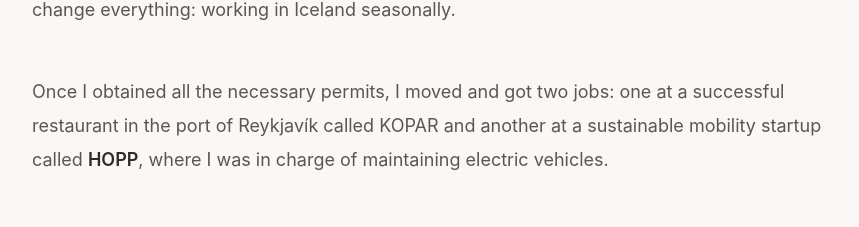
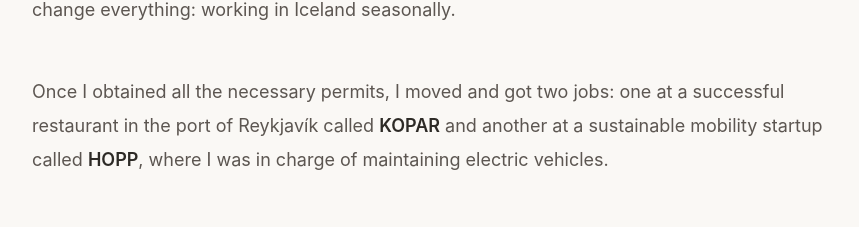
Before and after one commit to aitor191/portfolio, a Next.js app: page /about in a window 1280 px wide. Shown: the part 790-1017 px from the top of the page, without its empty margins (82-941 px from the left). Built offline with nearby package versions, Linux system fonts and the light colour scheme; no server answers.

Commit message:
Corregido error de estilo la sección 'Sobre mí'

```diff
--- a/app/components/aboutContent.tsx
+++ b/app/components/aboutContent.tsx
@@ -3,7 +3,8 @@
 import { useLanguage } from "../contexts/languageContext";
 import { PageIntro } from "./pageIntro";
 
-const COMPANY_NAME = 'HOPP';
+const COMPANY_HOPP = 'HOPP';
+const COMPANY_KOPAR = 'KOPAR';
 
 export function AboutContent() {
   const { t } = useLanguage();
@@ -22,7 +23,7 @@
           <p>{t.about.story1}</p>
           <p>{t.about.story2}</p>
           <p>
-            {t.about.story3} <strong>{COMPANY_NAME}</strong>, {t.about.story3Part2}
+            {t.about.story3} <strong>{COMPANY_KOPAR}</strong> {t.about.story3Middle} <strong>{COMPANY_HOPP}</strong>, {t.about.story3Part2}
           </p>
           <p>{t.about.story4}</p>
           <p>{t.about.story5}</p>
--- a/app/i18n/translations.ts
+++ b/app/i18n/translations.ts
@@ -32,7 +32,8 @@
       storyTitle: 'Mi Historia',
       story1: 'Me llamo Aitor y soy un chico de 30 años recién graduado en Desarrollo de Aplicaciones Web. Mi historia comenzó en Navia, Asturias, donde a los 18 años, después de terminar el bachillerato de Ciencias Sociales, no tenía muy claro qué camino seguir.',
       story2: 'Comencé a trabajar en una fábrica de mi pueblo, pero pronto me di cuenta de que aquello no era lo que quería para el resto de mi vida. Tras varios trabajos de la misma índole, a los 27 años se presentó una oportunidad que cambiaría todo: trabajar en Islandia por temporadas.',
-      story3: 'Una vez obtenidos todos los permisos necesarios, me mudé y conseguí dos trabajos: uno en un exitoso restaurante en el puerto de Reykjavík llamado KOPAR y otro en una startup de movilidad sostenible llamada',
+      story3: 'Una vez obtenidos todos los permisos necesarios, me mudé y conseguí dos trabajos: uno en un exitoso restaurante en el puerto de Reykjavík llamado',
+      story3Middle: 'y otro en una startup de movilidad sostenible llamada',
       story3Part2: 'donde me encargaba del mantenimiento de vehículos eléctricos.',
       story4: 'Ambas experiencias fueron tan enriquecedoras que, al volver a España, decidí usar el dinero ganado para estudiar Desarrollo de Aplicaciones Web e invertir en mi futuro. Tenía la ambición y lo medios para ello. Al año siguiente, repetí la experiencia y volvió a salirme bien.',
       story5: 'Irme a Islandia ha sido la mejor decisión que he tomado en mi vida. Me ha permitido crecer como persona y profesional, conocer diferentes culturas y otras maneras de pensar y actuar.',
@@ -160,7 +161,8 @@
       storyTitle: 'My Story',
       story1: 'My name is Aitor and I\'m a 30-year-old recently graduated in Web Application Development. My story began in Navia, Asturias, where at 18, after finishing high school in Social Sciences, I wasn\'t very clear about which path to follow.',
       story2: 'I started working in a factory in my town, but I soon realized that wasn\'t what I wanted for the rest of my life. After several jobs of the same kind, at 27, an opportunity came that would change everything: working in Iceland seasonally.',
-      story3: 'Once I obtained all the necessary permits, I moved and got two jobs: one at a successful restaurant in the port of Reykjavík called KOPAR and another at a sustainable mobility startup called',
+      story3: 'Once I obtained all the necessary permits, I moved and got two jobs: one at a successful restaurant in the port of Reykjavík called',
+      story3Middle: 'and another at a sustainable mobility startup called',
       story3Part2: 'where I was in charge of maintaining electric vehicles.',
       story4: 'Both experiences were so enriching that, upon returning to Spain, I decided to use the money earned to study Web Application Development and invest in my future. I had the ambition and the means to do it. The following year, I repeated the experience and it worked out well again.',
       story5: 'Going to Iceland has been the best decision I\'ve made in my life. It has allowed me to grow as a person and professional, get to know different cultures and other ways of thinking and acting.',
```
